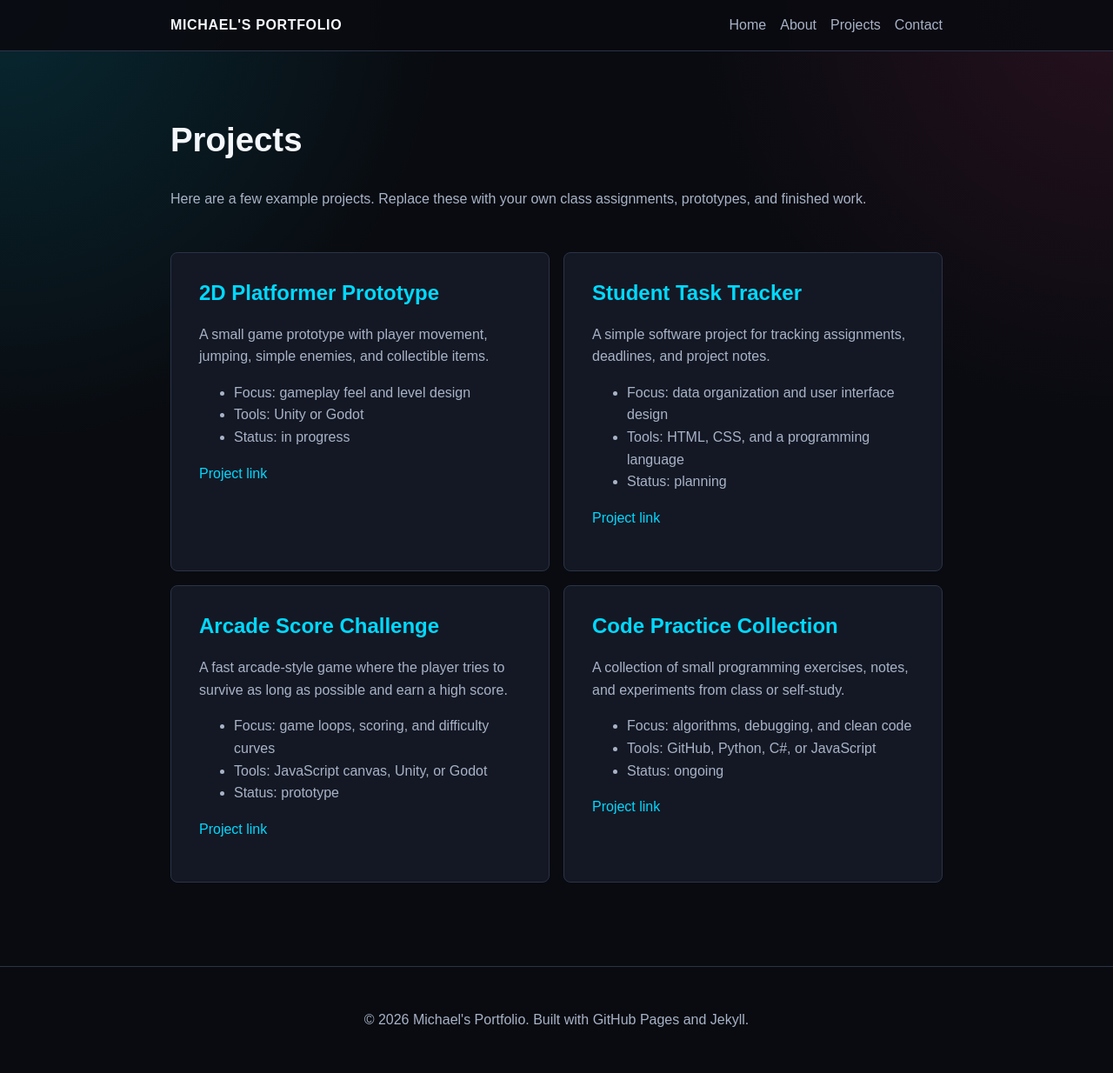
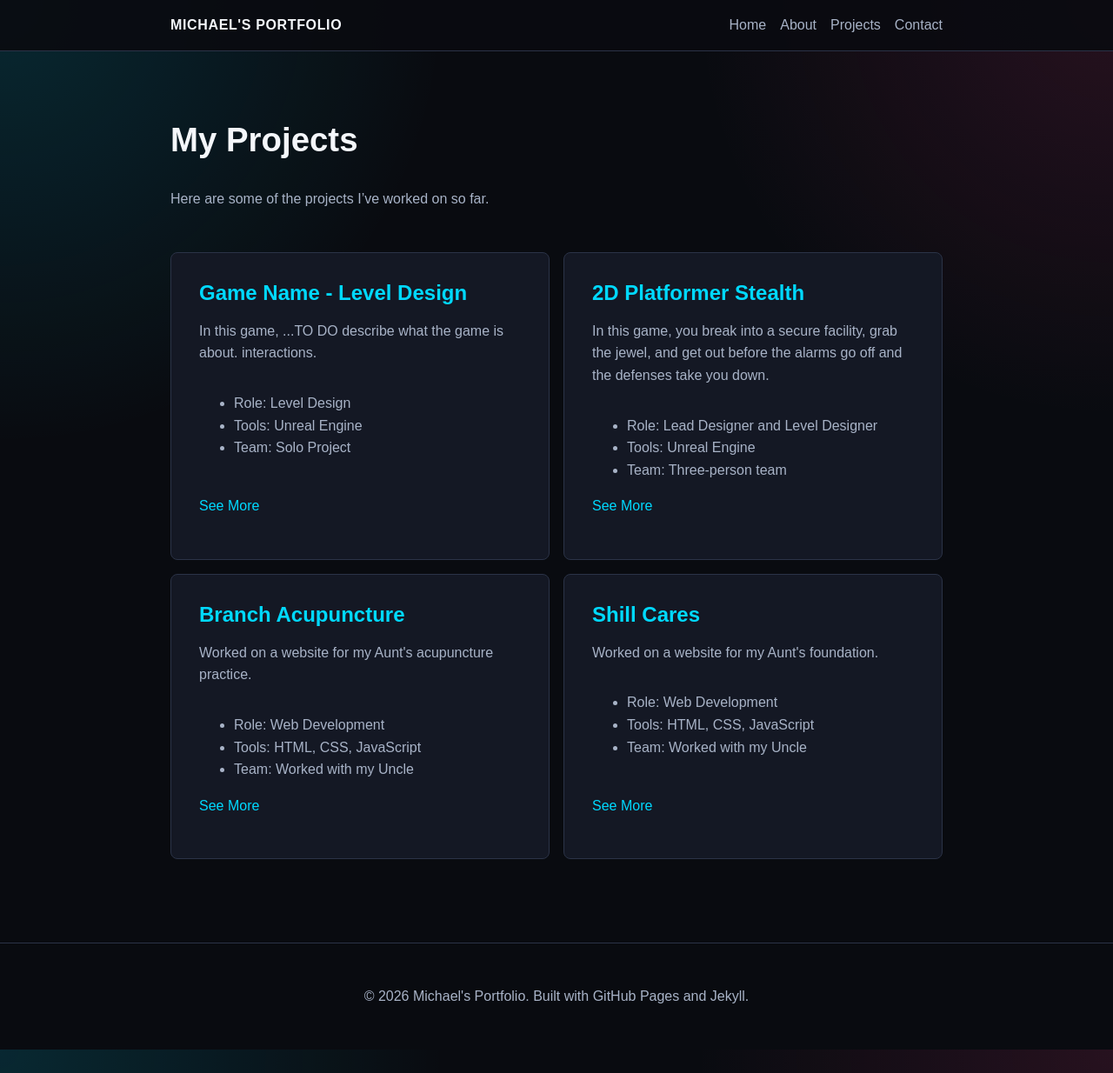
Before and after one commit to michaelbranch-code/Michaels_Portfolio, a Jekyll site: the page built from projects.html, in a window 1280 px wide. Shown: the whole page at 87% size. Built offline with Jekyll 4.4.1, drawn with Linux system fonts in a browser that asks for light colours.

Commit message:
Worked on the projects page

```diff
--- a/assets/styles.css
+++ b/assets/styles.css
@@ -24,8 +24,16 @@
   margin: 0;
   min-height: 100vh;
   background:
-    radial-gradient(circle at top left, rgba(0, 217, 255, 0.14), transparent 32rem),
-    radial-gradient(circle at top right, rgba(255, 61, 139, 0.12), transparent 30rem),
+    radial-gradient(
+      circle at top left,
+      rgba(0, 217, 255, 0.14),
+      transparent 32rem
+    ),
+    radial-gradient(
+      circle at top right,
+      rgba(255, 61, 139, 0.12),
+      transparent 30rem
+    ),
     var(--color-background);
   color: var(--color-text);
   display: flex;
@@ -119,7 +127,11 @@
 
 .hero {
   padding: var(--space-large);
-  background: linear-gradient(135deg, var(--color-surface), var(--color-surface-strong));
+  background: linear-gradient(
+    135deg,
+    var(--color-surface),
+    var(--color-surface-strong)
+  );
   border: 1px solid var(--color-border);
   border-radius: 8px;
   box-shadow: 0 20px 60px rgba(0, 0, 0, 0.35);
@@ -142,10 +154,17 @@
   background: var(--color-surface);
   border: 1px solid var(--color-border);
   border-radius: 8px;
+  display: flex;
+  flex-direction: column;
 }
 
 .project-card h2 {
   margin-top: 0;
+  margin-bottom: 0;
+}
+
+.project-card__button {
+  margin-top: auto;
 }
 
 /* Links and buttons */
--- a/projects.html
+++ b/projects.html
@@ -4,52 +4,58 @@
 ---
 
 <section>
-  <h1>Projects</h1>
-  <p>Here are a few example projects. Replace these with your own class assignments, prototypes, and finished work.</p>
+  <h1>My Projects</h1>
+  <p>Here are some of the projects I’ve worked on so far.</p>
 </section>
 
 <section class="project-list" aria-label="Project list">
   <article class="project-card">
-    <h2>2D Platformer Prototype</h2>
-    <p>A small game prototype with player movement, jumping, simple enemies, and collectible items.</p>
+    <h2>Game Name - Level Design</h2>
+    <p>In this game, ...TO DO describe what the game is about.
+      interactions.
+    </p>
+
     <ul>
-      <li>Focus: gameplay feel and level design</li>
-      <li>Tools: Unity or Godot</li>
-      <li>Status: in progress</li>
+      <li>Role: Level Design</li>
+      <li>Tools: Unreal Engine</li>
+      <li>Team: Solo Project</li>
     </ul>
-    <p><a href="#">Project link</a></p>
+    <p class="project-card__button"><a href="#">See More</a></p>
   </article>
 
   <article class="project-card">
-    <h2>Student Task Tracker</h2>
-    <p>A simple software project for tracking assignments, deadlines, and project notes.</p>
+    <h2>2D Platformer Stealth</h2>
+    <p>In this game, you break into a secure facility, grab the jewel, and get out before the alarms go off and the
+      defenses take you down.</p>
     <ul>
-      <li>Focus: data organization and user interface design</li>
-      <li>Tools: HTML, CSS, and a programming language</li>
-      <li>Status: planning</li>
+      <li>Role: Lead Designer and Level Designer</li>
+      <li>Tools: Unreal Engine</li>
+      <li>Team: Three-person team</li>
     </ul>
-    <p><a href="#">Project link</a></p>
+    <p class="project-card__button"><a href="#">See More</a></p>
   </article>
 
   <article class="project-card">
-    <h2>Arcade Score Challenge</h2>
-    <p>A fast arcade-style game where the player tries to survive as long as possible and earn a high score.</p>
+    <h2>Branch Acupuncture</h2>
+    <p>Worked on a website for my Aunt's acupuncture practice.</p>
     <ul>
-      <li>Focus: game loops, scoring, and difficulty curves</li>
-      <li>Tools: JavaScript canvas, Unity, or Godot</li>
-      <li>Status: prototype</li>
+      <li>Role: Web Development</li>
+      <li>Tools: HTML, CSS, JavaScript</li>
+      <li>Team: Worked with my Uncle</li>
     </ul>
-    <p><a href="#">Project link</a></p>
+    <p class="project-card__button"><a href="#">See More</a></p>
   </article>
 
   <article class="project-card">
-    <h2>Code Practice Collection</h2>
-    <p>A collection of small programming exercises, notes, and experiments from class or self-study.</p>
+    <h2>Shill Cares</h2>
+    <p>Worked on a website for my Aunt's foundation.</p>
     <ul>
-      <li>Focus: algorithms, debugging, and clean code</li>
-      <li>Tools: GitHub, Python, C#, or JavaScript</li>
-      <li>Status: ongoing</li>
+      <li>Role: Web Development</li>
+      <li>Tools: HTML, CSS, JavaScript</li>
+      <li>Team: Worked with my Uncle</li>
     </ul>
-    <p><a href="#">Project link</a></p>
+    <p class="project-card__button"><a href="#">See More</a></p>
   </article>
+
+
 </section>
```
